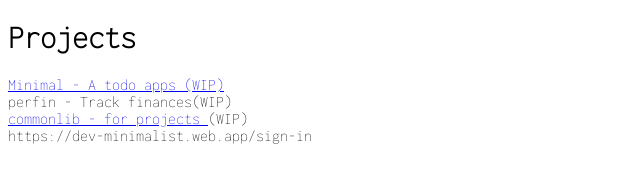
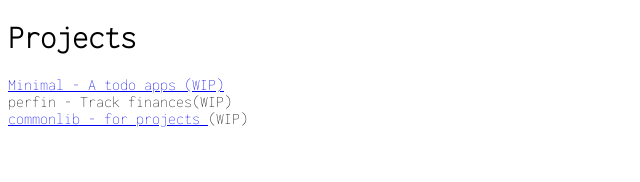
Before and after one commit to aalsipanda/aalsipanda.github.io, a plain HTML site: page index.html in a window 1280 px wide. Shown: the whole page, without its empty margins (0-640 px from the left). Drawn offline with Linux system fonts and the light colour scheme.

Commit message:
remove error url

```diff
--- a/index.html
+++ b/index.html
@@ -21,6 +21,5 @@
     <div><a href="https://dev-minimalist.web.app/sign-in">Minimal - A todo apps (WIP) </a> </div>
     <div>perfin - Track finances(WIP)</div>
     <div><a href="https://dev-ap-lib.web.app/">commonlib - for projects </a> (WIP)</div>
-    https://dev-minimalist.web.app/sign-in
 </body>
 </html>
```
